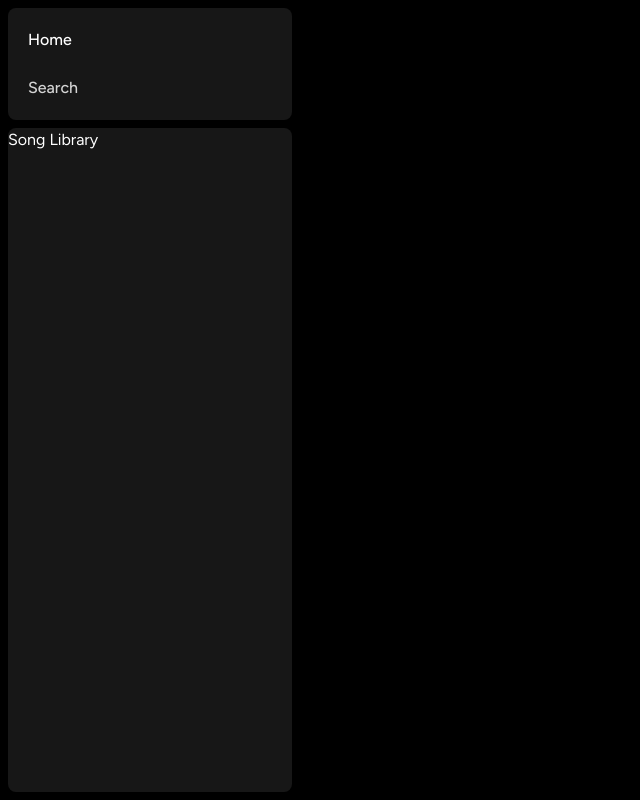
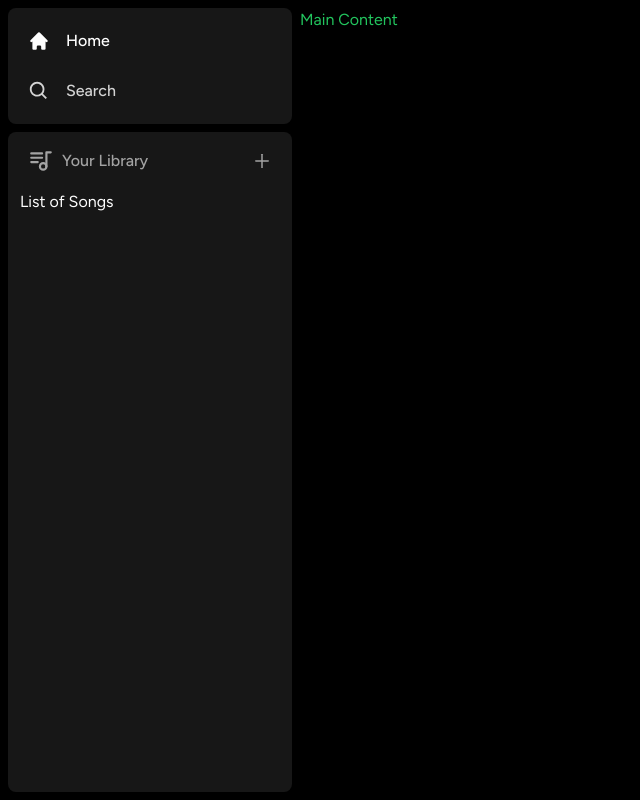
Before and after one commit to ayushCode27/spotify-clone-nextjs-13.4, a Next.js app: page / in a window 1280 px wide. Shown: the whole page, without its empty margins (0-640 px from the left). Built offline with nearby package versions, Linux system fonts and the light colour scheme.

Commit message:
refactor some code and add few components

```diff
--- a/app/layout.tsx
+++ b/app/layout.tsx
@@ -1,6 +1,6 @@
 import './globals.css';
 import { Figtree } from 'next/font/google';
-import Sidebar from '@/components/Sidebar';
+import MainComponent from '@/components/MainComponent';
 
 const font = Figtree({ subsets: ['latin'] });
 
@@ -17,7 +17,7 @@
   return (
     <html lang='en'>
       <body className={font.className}>
-        <Sidebar>{children}</Sidebar>
+        <MainComponent>{children}</MainComponent>
       </body>
     </html>
   );
--- /dev/null
+++ b/components/Library.tsx
@@ -0,0 +1,31 @@
+'use client';
+
+import React, { FC } from 'react';
+import { TbPlaylist } from 'react-icons/tb';
+import { AiOutlinePlus } from 'react-icons/ai';
+
+interface LibraryProps {}
+
+const Library: FC<LibraryProps> = props => {
+  const onClick = () => {
+    // handle upload later
+  };
+  return (
+    <div className='flex flex-col'>
+      <div className='flex items-center justify-between px-5 pt-4'>
+        <div className='inline-flex items-center gap-x-2'>
+          <TbPlaylist className='text-neutral-400' size={26} />
+          <p className='text-neutral-400 font-medium text-md'>Your Library</p>
+        </div>
+        <AiOutlinePlus
+          onClick={onClick}
+          size={20}
+          className='text-neutral-400 cursor-pointer hover:text-white transition'
+        />
+      </div>
+      <div className='flex flex-col gap-y-2 mt-4 px-3'>List of Songs</div>
+    </div>
+  );
+};
+
+export default Library;
--- a/components/Sidebar.tsx
+++ b/components/MainComponent.tsx
@@ -6,12 +6,13 @@
 import { BiSearch } from 'react-icons/bi';
 import Box from './Box';
 import SidebarItem from './SidebarItem';
+import Library from './Library';
 
-interface SidebarProps {
+interface MainComponentProps {
   children: React.ReactNode;
 }
 
-const Sidebar: FC<SidebarProps> = props => {
+const MainComponent: FC<MainComponentProps> = props => {
   const { children } = props;
 
   const pathname = usePathname();
@@ -38,10 +39,13 @@
             ))}
           </div>
         </Box>
-        <Box className='overflow-y-auto h-full'>Song Library</Box>
+        <Box className='overflow-y-auto h-full'>
+          <Library />
+        </Box>
       </div>
+      <main className='h-full flex-1 overflow-y-auto py-2'>{children}</main>
     </div>
   );
 };
 
-export default Sidebar;
+export default MainComponent;
--- a/components/SidebarItem.tsx
+++ b/components/SidebarItem.tsx
@@ -11,7 +11,7 @@
 }
 
 const SidebarItem: FC<SidebarItemProps> = props => {
-  const { icon, label, active = -false, href } = props;
+  const { icon:Icon, label, active = false, href } = props;
 
   return (
     <Link
@@ -19,7 +19,8 @@
       className={twMerge(
         'flex flex-row h-auto items-center w-full gap-x-4 text-md font-medium cursor-pointer hover:text-white transition text-neutral-300 py-1', active && 'text-white'
       )}
-    >{label}</Link>
+
+    ><Icon size={26}/> <p className='truncate w-full'>{label}</p> </Link>
   );
 };
 
```
